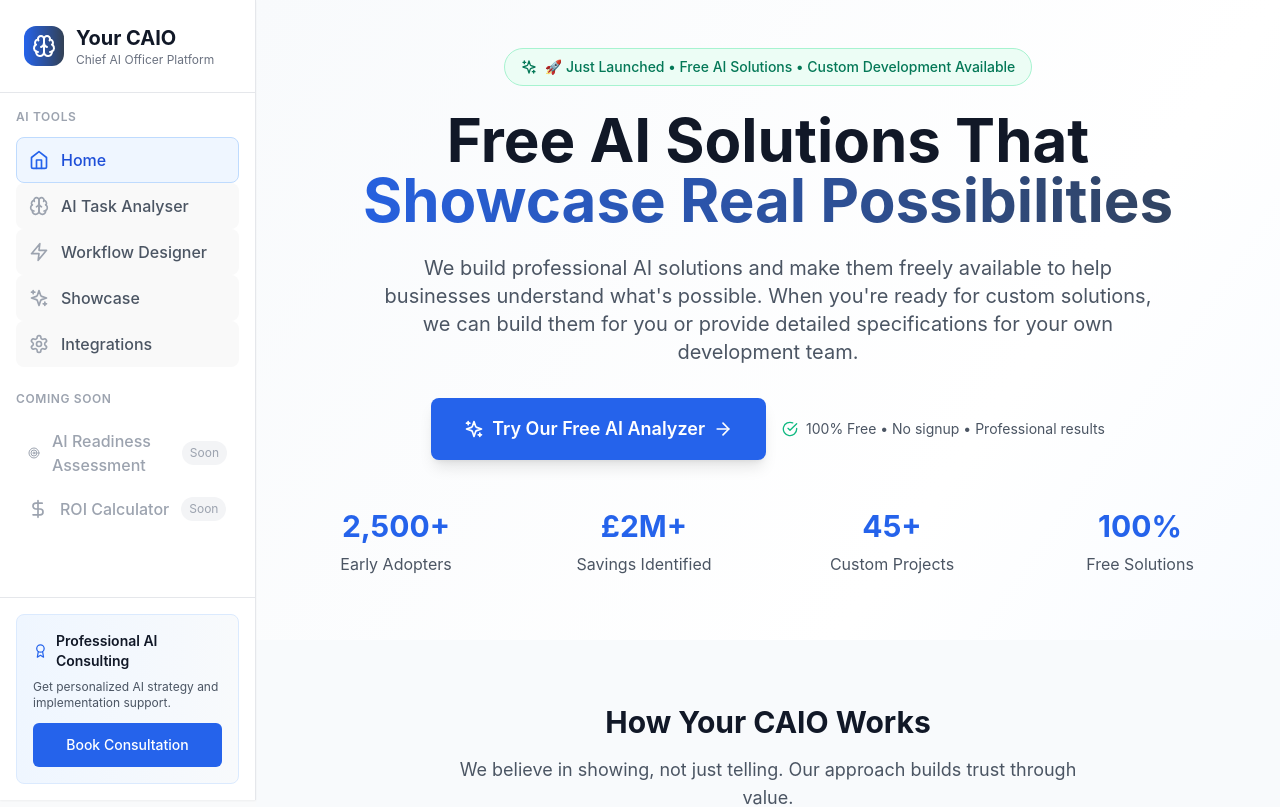
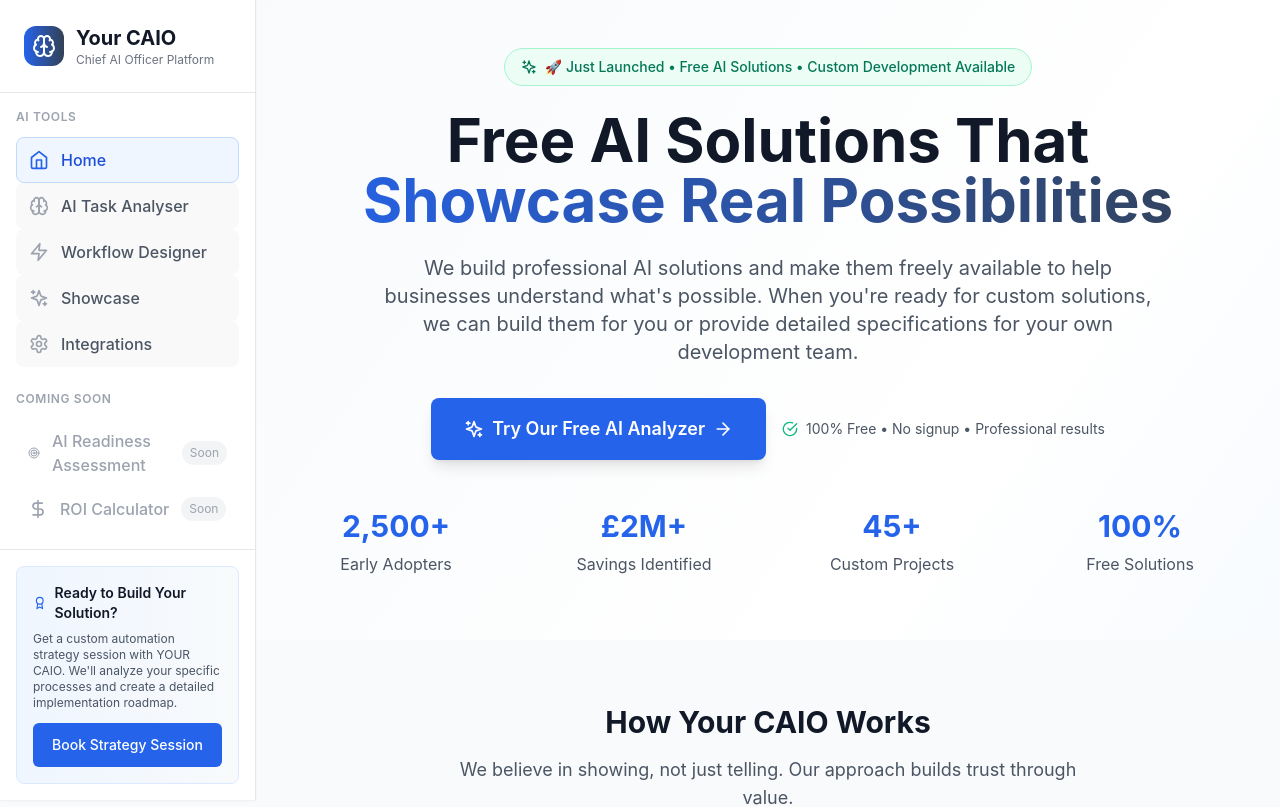
Before and after one commit to darrengalvin/adminflow, a React (Vite) app in the folder GIT-REPOS/Admin Automation/: page / in a window 1280 px wide. Shown: the top 807 px of the page. Built offline with nearby package versions, Linux system fonts and the light colour scheme.

Commit message:
Improve consulting CTA - make it more specific and compelling

```diff
--- a/GIT-REPOS/Admin Automation/src/components/Sidebar.tsx
+++ b/GIT-REPOS/Admin Automation/src/components/Sidebar.tsx
@@ -98,13 +98,13 @@ export function Sidebar({ currentSection, onNavigate }: SidebarProps) {
           <div className="bg-gradient-to-r from-blue-50 to-slate-50 rounded-lg p-4 border border-blue-100">
             <div className="flex items-center space-x-2 mb-2">
               <Award className="h-4 w-4 text-blue-600" />
-              <span className="text-sm font-semibold text-gray-900">Professional AI Consulting</span>
+              <span className="text-sm font-semibold text-gray-900">Ready to Build Your Solution?</span>
             </div>
             <p className="text-xs text-gray-600 mb-3">
-              Get personalized AI strategy and implementation support.
+              Get a custom automation strategy session with YOUR CAIO. We'll analyze your specific processes and create a detailed implementation roadmap.
             </p>
             <button className="w-full bg-blue-600 text-white text-sm py-2 px-3 rounded-md hover:bg-blue-700 transition-colors">
-              Book Consultation
+              Book Strategy Session
             </button>
           </div>
         </div>
```
Also changed, not shown: GIT-REPOS/Admin Automation/vercel.json.
